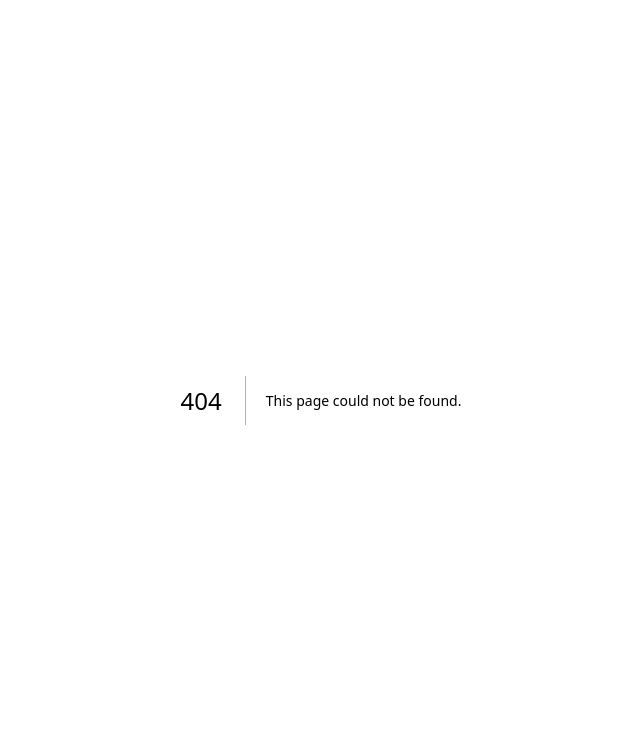
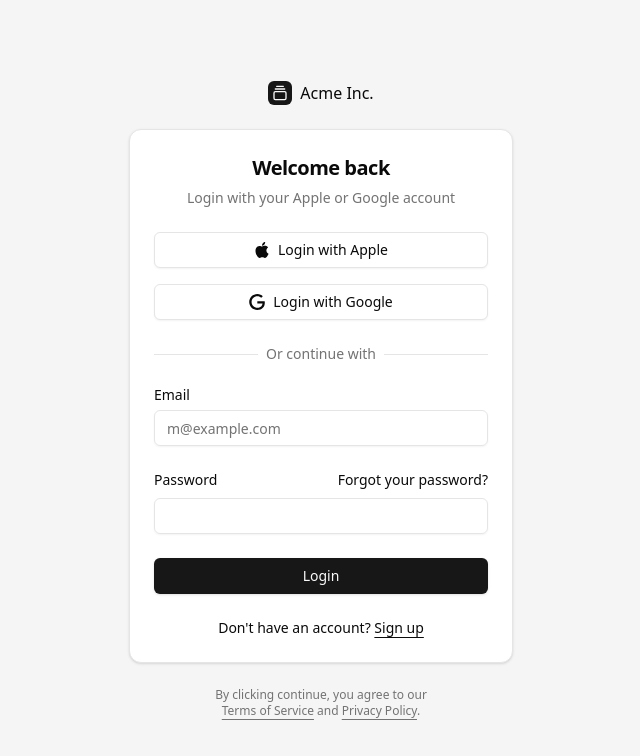
Before and after one commit to ahargunyllib/hackathon-next-starter, a Next.js app: page /login in a window 1280 px wide. Before the commit this address had no page. Shown: the top 756 px of the page, without its empty margins (319-959 px from the left). Built offline with nearby package versions, Linux system fonts and the light colour scheme.

Commit message:
feat: add login page and form with Apple and Google login options

```diff
--- /dev/null
+++ b/src/app/(auth)/login/page.tsx
@@ -0,0 +1,18 @@
+import { LoginForm } from "@/components/features/auth/LoginForm";
+import { GalleryVerticalEnd } from "lucide-react";
+
+export default function LoginPage() {
+	return (
+		<div className="flex min-h-svh flex-col items-center justify-center gap-6 bg-muted p-6 md:p-10">
+			<div className="flex w-full max-w-sm flex-col gap-6">
+				<a href="/" className="flex items-center gap-2 self-center font-medium">
+					<div className="flex h-6 w-6 items-center justify-center rounded-md bg-primary text-primary-foreground">
+						<GalleryVerticalEnd className="size-4" />
+					</div>
+					Acme Inc.
+				</a>
+				<LoginForm />
+			</div>
+		</div>
+	);
+}
--- /dev/null
+++ b/src/components/features/auth/LoginForm.tsx
@@ -0,0 +1,99 @@
+import { Button } from "@/components/ui/button";
+import {
+	Card,
+	CardContent,
+	CardDescription,
+	CardHeader,
+	CardTitle,
+} from "@/components/ui/card";
+import { Input } from "@/components/ui/input";
+import { Label } from "@/components/ui/label";
+import { cn } from "@/lib/utils";
+
+export function LoginForm({
+	className,
+	...props
+}: React.ComponentPropsWithoutRef<"div">) {
+	return (
+		<div className={cn("flex flex-col gap-6", className)} {...props}>
+			<Card>
+				<CardHeader className="text-center">
+					<CardTitle className="text-xl">Welcome back</CardTitle>
+					<CardDescription>
+						Login with your Apple or Google account
+					</CardDescription>
+				</CardHeader>
+				<CardContent>
+					<form>
+						<div className="grid gap-6">
+							<div className="flex flex-col gap-4">
+								<Button variant="outline" className="w-full">
+									<svg xmlns="http://www.w3.org/2000/svg" viewBox="0 0 24 24">
+										<title>Apple logo</title>
+										<path
+											d="M12.152 6.896c-.948 0-2.415-1.078-3.96-1.04-2.04.027-3.91 1.183-4.961 3.014-2.117 3.675-.546 9.103 1.519 12.09 1.013 1.454 2.208 3.09 3.792 3.039 1.52-.065 2.09-.987 3.935-.987 1.831 0 2.35.987 3.96.948 1.637-.026 2.676-1.48 3.676-2.948 1.156-1.688 1.636-3.325 1.662-3.415-.039-.013-3.182-1.221-3.22-4.857-.026-3.04 2.48-4.494 2.597-4.559-1.429-2.09-3.623-2.324-4.39-2.376-2-.156-3.675 1.09-4.61 1.09zM15.53 3.83c.843-1.012 1.4-2.427 1.245-3.83-1.207.052-2.662.805-3.532 1.818-.78.896-1.454 2.338-1.273 3.714 1.338.104 2.715-.688 3.559-1.701"
+											fill="currentColor"
+										/>
+									</svg>
+									Login with Apple
+								</Button>
+								<Button variant="outline" className="w-full">
+									<svg xmlns="http://www.w3.org/2000/svg" viewBox="0 0 24 24">
+										<title>Google logo</title>
+										<path
+											d="M12.48 10.92v3.28h7.84c-.24 1.84-.853 3.187-1.787 4.133-1.147 1.147-2.933 2.4-6.053 2.4-4.827 0-8.6-3.893-8.6-8.72s3.773-8.72 8.6-8.72c2.6 0 4.507 1.027 5.907 2.347l2.307-2.307C18.747 1.44 16.133 0 12.48 0 5.867 0 .307 5.387.307 12s5.56 12 12.173 12c3.573 0 6.267-1.173 8.373-3.36 2.16-2.16 2.84-5.213 2.84-7.667 0-.76-.053-1.467-.173-2.053H12.48z"
+											fill="currentColor"
+										/>
+									</svg>
+									Login with Google
+								</Button>
+							</div>
+							<div className="relative text-center text-sm after:absolute after:inset-0 after:top-1/2 after:z-0 after:flex after:items-center after:border-t after:border-border">
+								<span className="relative z-10 bg-background px-2 text-muted-foreground">
+									Or continue with
+								</span>
+							</div>
+							<div className="grid gap-6">
+								<div className="grid gap-2">
+									<Label htmlFor="email">Email</Label>
+									<Input
+										id="email"
+										type="email"
+										placeholder="m@example.com"
+										required
+									/>
+								</div>
+								<div className="grid gap-2">
+									<div className="flex items-center">
+										<Label htmlFor="password">Password</Label>
+										<a
+											href="/forgot-password"
+											className="ml-auto text-sm underline-offset-4 hover:underline"
+										>
+											Forgot your password?
+										</a>
+									</div>
+									<Input id="password" type="password" required />
+								</div>
+								<Button type="submit" className="w-full">
+									Login
+								</Button>
+							</div>
+							<div className="text-center text-sm">
+								Don&apos;t have an account?{" "}
+								<a href="/register" className="underline underline-offset-4">
+									Sign up
+								</a>
+							</div>
+						</div>
+					</form>
+				</CardContent>
+			</Card>
+			<div className="text-balance text-center text-xs text-muted-foreground [&_a]:underline [&_a]:underline-offset-4 [&_a]:hover:text-primary  ">
+				By clicking continue, you agree to our{" "}
+				<a href="/terms-of-service">Terms of Service</a> and{" "}
+				<a href="/privacy-policy">Privacy Policy</a>.
+			</div>
+		</div>
+	);
+}
```
